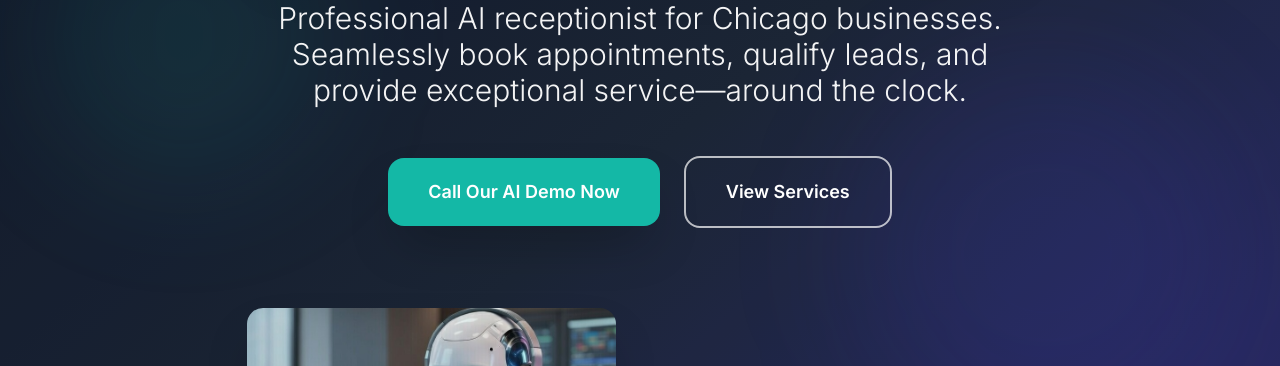
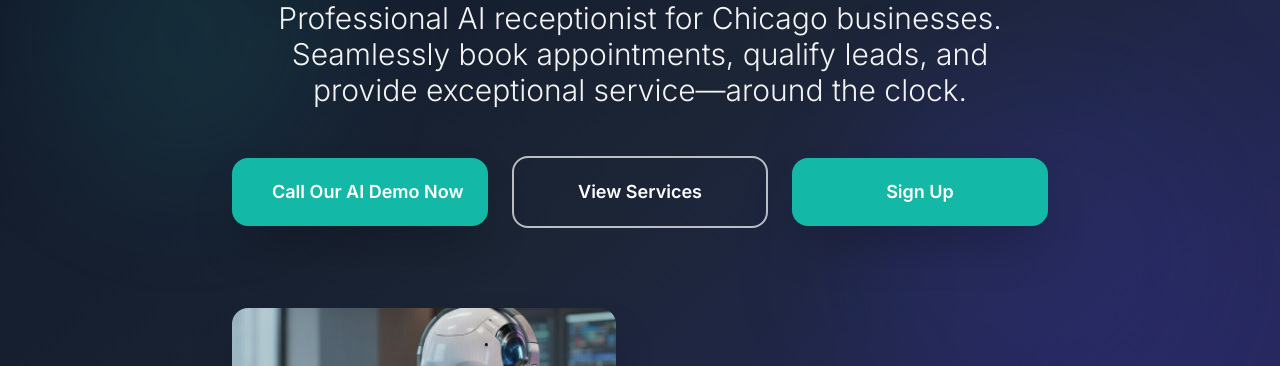
Before and after one commit to Jkyll23/gotop-systems, a website: page public/index.html in a window 1280 px wide. Shown: the part 384-750 px from the top of the page. Drawn offline with nearby package versions, Linux system fonts and the light colour scheme.

Commit message:
Update index.html

```diff
--- a/public/index.html
+++ b/public/index.html
@@ -121,11 +121,14 @@
                 Professional AI receptionist for Chicago businesses. Seamlessly book appointments, qualify leads, and provide exceptional service—around the clock.
             </p>
             <div class="flex flex-col sm:flex-row gap-6 justify-center items-center mb-20">
-                <a href="tel:+16308959398" class="bg-teal-500 hover:bg-teal-600 text-white font-semibold px-10 py-5 rounded-2xl text-lg shadow-2xl hover:shadow-xl transition-all duration-300 transform hover:-translate-y-1 w-full sm:w-auto text-center">
+                <a href="tel:+16308959398" class="bg-teal-500 hover:bg-teal-600 text-white font-semibold px-10 py-5 rounded-2xl text-lg shadow-2xl hover:shadow-xl transition-all duration-300 transform hover:-translate-y-1 w-full sm:w-64 text-center whitespace-nowrap">
                     Call Our AI Demo Now
                 </a>
-                <a href="#services" class="border-2 border-white/70 hover:border-white font-semibold px-10 py-5 rounded-2xl text-lg hover:bg-white/10 transition-all duration-300 w-full sm:w-auto text-center">
+                <a href="#services" class="border-2 border-white/70 hover:border-white font-semibold px-10 py-5 rounded-2xl text-lg hover:bg-white/10 transition-all duration-300 w-full sm:w-64 text-center">
                     View Services
+                </a>
+                <a href="#contact" class="bg-teal-500 hover:bg-teal-600 text-white font-semibold px-10 py-5 rounded-2xl text-lg shadow-2xl hover:shadow-xl transition-all duration-300 transform hover:-translate-y-1 w-full sm:w-64 text-center">
+                    Sign Up
                 </a>
             </div>
             <div class="grid md:grid-cols-2 gap-12 max-w-5xl mx-auto items-center">
@@ -211,9 +214,10 @@
                 <a href="comprehensive-services.html" class="block w-full bg-indigo-500 hover:bg-indigo-600 text-white py-4 rounded-2xl font-semibold text-center transition-all group-hover:shadow-lg">Learn More</a>
             </div>
         </div>
+        <div class="text-center mt-16">
+            <a href="#contact" class="inline-block bg-teal-500 hover:bg-teal-600 text-white font-bold px-14 py-5 rounded-2xl text-xl shadow-2xl hover:shadow-xl transition-all duration-300 transform hover:-translate-y-1">Sign Up Now</a>
+        </div>
     </section>
-
-    <!-- Why Choose Us -->
     <section class="py-32 px-6 max-w-7xl mx-auto">
         <div class="text-center mb-24">
             <h2 class="text-4xl md:text-5xl lg:text-6xl font-black mb-6 text-slate-900">Why Chicago Chooses Us</h2>
```
